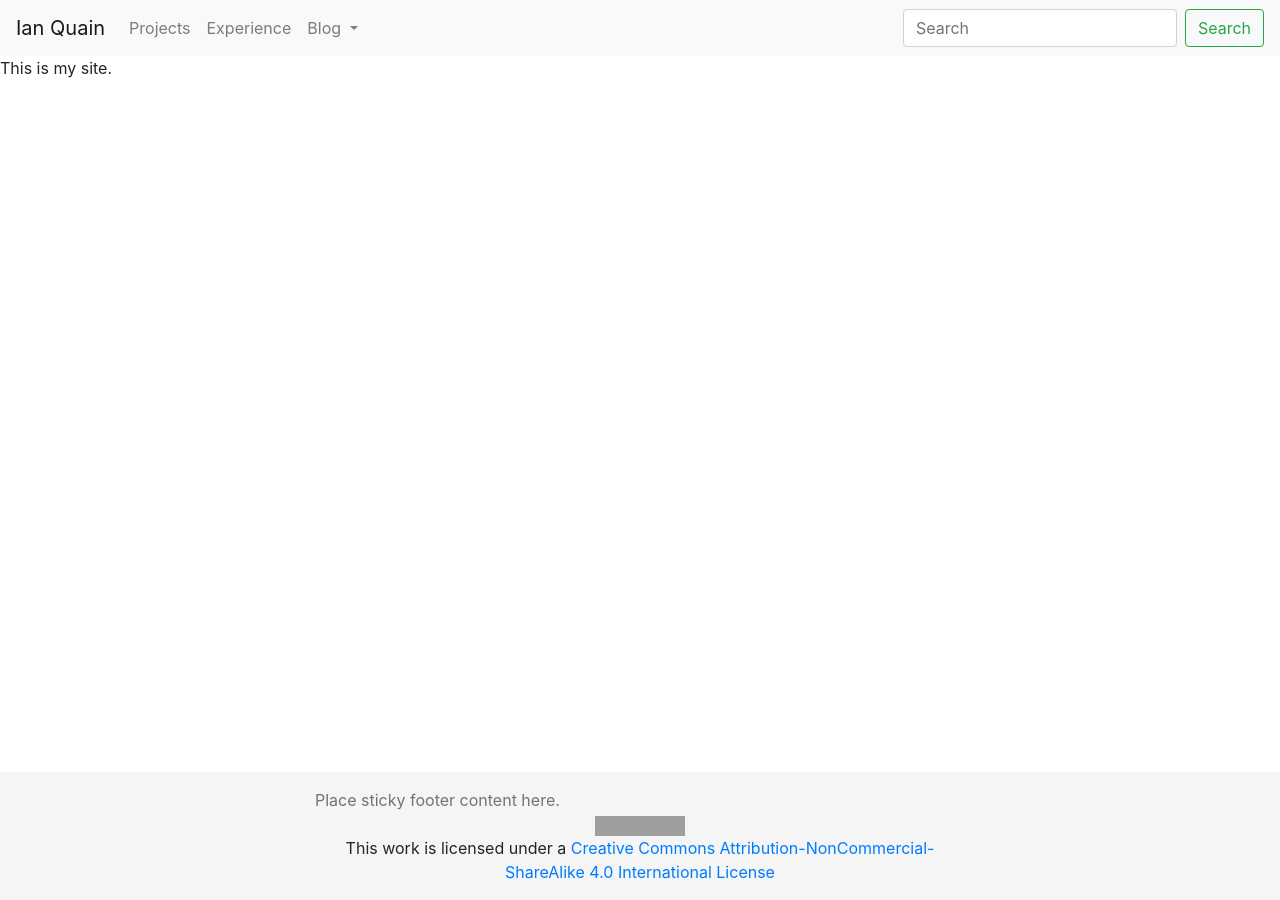
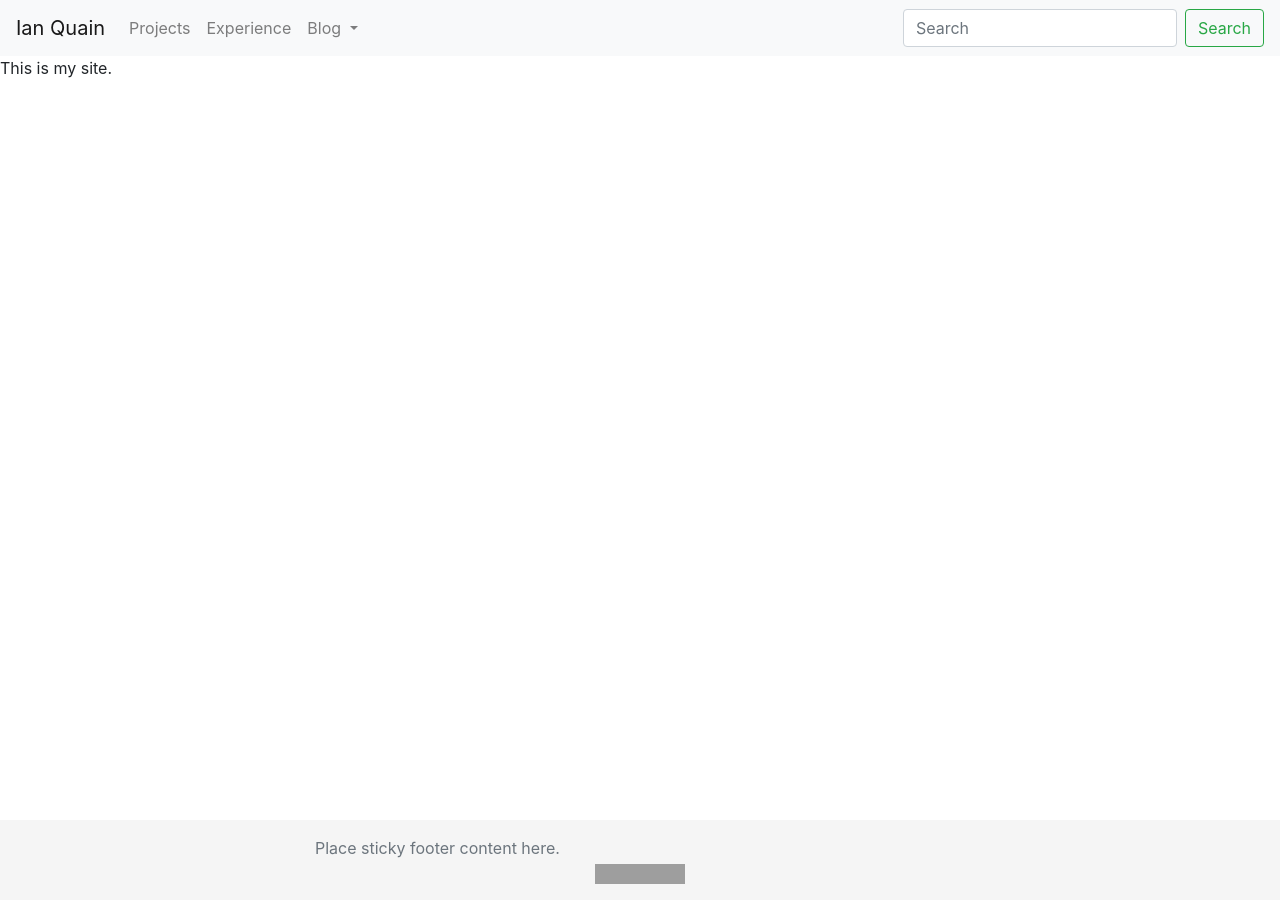
Before and after one commit to quaini/deprecated-personal-website, a Jekyll site: the page built from index.html, in a window 1280 px wide. Built offline with Jekyll 4.4.1, drawn with Linux system fonts in a browser that asks for light colours; nearby versions of some CDN libraries; grey boxes are pictures that could not be loaded.

Commit message:
reatempt footer license

```diff
--- a/_includes/footer.html
+++ b/_includes/footer.html
@@ -16,7 +16,7 @@
         <span class="text-muted">Place sticky footer content here.</span>
 
         <!-- License -->
-        <a rel="license" href="http://creativecommons.org/licenses/by-nc-sa/4.0/"><br /><center><img alt="Creative Commons License" style="border-width:0" src="https://i.creativecommons.org/l/by-nc-sa/4.0/88x31.png" /></a><br />This work is licensed under a <a rel="license" href="http://creativecommons.org/licenses/by-nc-sa/4.0/">Creative Commons Attribution-NonCommercial-ShareAlike 4.0 International License</a>
+        <a rel="license" href="http://creativecommons.org/licenses/by-nc-sa/4.0/"><br /><center><img alt="Creative Commons License" style="border-width:0" src="https://i.creativecommons.org/l/by-nc-sa/4.0/88x31.png" /></a>
     </div>
 </footer>
 </html>
```
